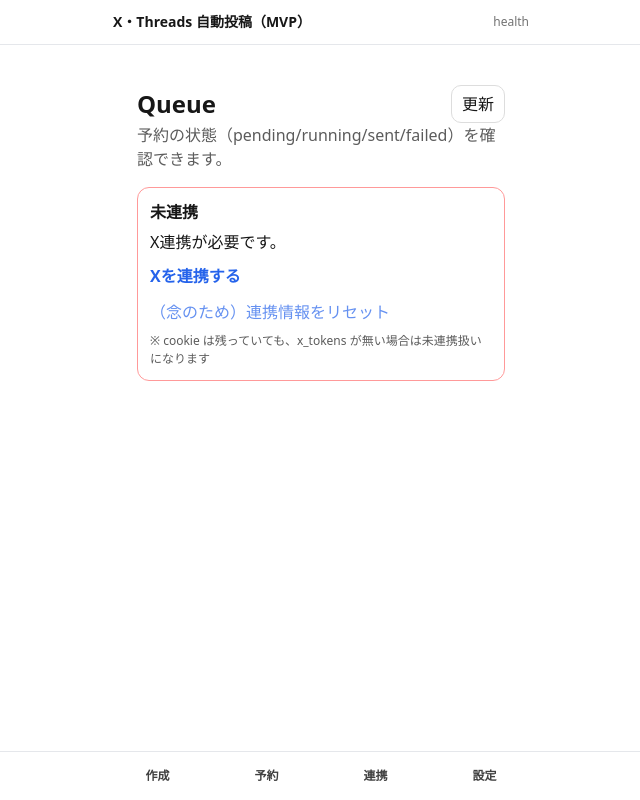
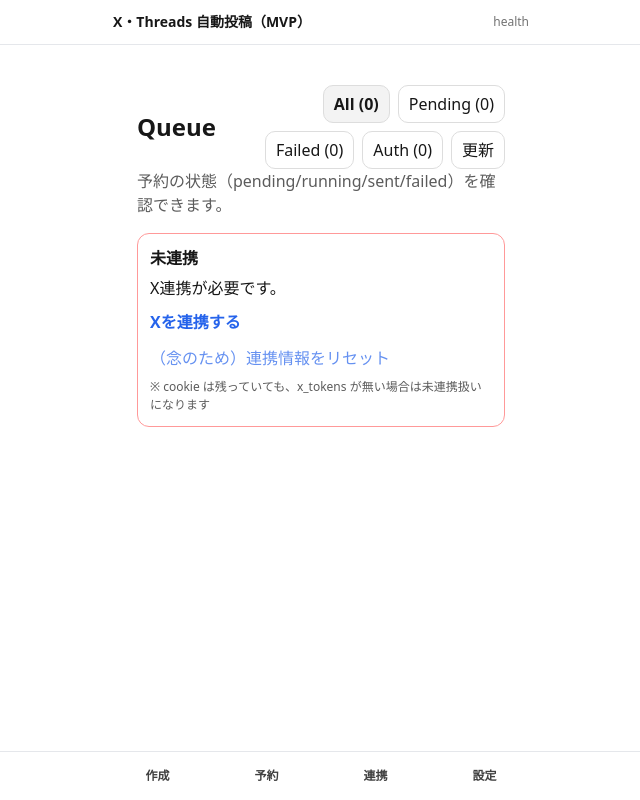
Before and after one commit to TT-03/X-Threads-, a Next.js app: page /queue in a window 1280 px wide. Shown: the whole page, without its empty margins (319-959 px from the left). Built offline with nearby package versions, Linux system fonts and the light colour scheme; no server answers.

Commit message:
Update page.tsx

```diff
--- a/app/(app)/queue/page.tsx
+++ b/app/(app)/queue/page.tsx
@@ -1,6 +1,6 @@
 "use client";
 
-import { useEffect, useState } from "react";
+import { useEffect, useMemo, useState } from "react";
 
 type Item = {
   id: string;
@@ -29,10 +29,15 @@
   );
 }
 
+type Filter = "all" | "pending" | "failed" | "auth_required";
+
 export default function QueuePage() {
   const [items, setItems] = useState<Item[]>([]);
   const [error, setError] = useState<string | null>(null);
   const [loading, setLoading] = useState(true);
+
+  // ✅ フィルタ
+  const [filter, setFilter] = useState<Filter>("all");
 
   useEffect(() => {
     let alive = true;
@@ -66,11 +71,61 @@
 
   const notConnected = !!(error && isNotConnectedMessage(error));
 
+  const counts = useMemo(() => {
+    const c = { all: items.length, pending: 0, failed: 0, auth_required: 0 } as const;
+    let pending = 0;
+    let failed = 0;
+    let auth_required = 0;
+
+    for (const it of items) {
+      if (it.status === "pending") pending++;
+      if (it.status === "failed") failed++;
+      if (it.status === "auth_required") auth_required++;
+    }
+
+    return { all: items.length, pending, failed, auth_required };
+  }, [items]);
+
+  const filteredItems = useMemo(() => {
+    if (filter === "all") return items;
+    return items.filter((it) => it.status === filter);
+  }, [items, filter]);
+
+  const filterButtonStyle = (active: boolean) =>
+    ({
+      padding: "6px 10px",
+      border: "1px solid #ddd",
+      borderRadius: 10,
+      background: active ? "#f3f3f3" : "white",
+      cursor: "pointer",
+      fontWeight: active ? 700 : 400,
+    } as const);
+
   return (
     <main style={{ padding: 24, maxWidth: 900, margin: "0 auto" }}>
+      {/* ヘッダー（タイトル・フィルタ・更新） */}
       <div style={{ display: "flex", alignItems: "center", justifyContent: "space-between", gap: 12 }}>
         <h1 style={{ fontSize: 24, fontWeight: 700, margin: 0 }}>Queue</h1>
 
+        <div style={{ display: "flex", alignItems: "center", gap: 8, flexWrap: "wrap", justifyContent: "flex-end" }}>
+          {/* ✅ フィルタ */}
+          <button onClick={() => setFilter("all")} style={filterButtonStyle(filter === "all")}>
+            All ({counts.all})
+          </button>
+          <button onClick={() => setFilter("pending")} style={filterButtonStyle(filter === "pending")}>
+            Pending ({counts.pending})
+          </button>
+          <button onClick={() => setFilter("failed")} style={filterButtonStyle(filter === "failed")}>
+            Failed ({counts.failed})
+          </button>
+          <button
+            onClick={() => setFilter("auth_required")}
+            style={filterButtonStyle(filter === "auth_required")}
+          >
+            Auth ({counts.auth_required})
+          </button>
+
+          {/* ✅ 更新 */}
           <button
             onClick={() => location.reload()}
             style={{
@@ -84,8 +139,11 @@
             更新
           </button>
         </div>
+      </div>
 
-      <p style={{ opacity: 0.7 }}>予約の状態（pending/running/sent/failed）を確認できます。</p>
+      <p style={{ opacity: 0.7 }}>
+        予約の状態（pending/running/sent/failed）を確認できます。
+      </p>
 
       {loading ? <div style={{ marginTop: 16, opacity: 0.7 }}>Loading…</div> : null}
 
@@ -120,17 +178,15 @@
       ) : null}
 
       <div style={{ display: "grid", gap: 12, marginTop: 16 }}>
-        {items.map((it) => {
+        {filteredItems.map((it) => {
           const isAuthRequired = it.status === "auth_required";
 
-          // ✅ (1) AUTH REQUIRED のときは「投稿を開く」を出さない（tweet_idがあっても念のため）
+          // AUTH REQUIRED のときは「投稿を開く」を出さない（tweet_idがあっても念のため）
           const tweetUrl =
             !isAuthRequired && it.tweet_id ? `https://x.com/i/web/status/${it.tweet_id}` : null;
 
-          // ✅ (2) auth_required のときだけ last_error を短くする
-          const errShort = it.last_error
-            ? short(it.last_error, isAuthRequired ? 80 : 140)
-            : null;
+          // auth_required のときだけ last_error を短くする
+          const errShort = it.last_error ? short(it.last_error, isAuthRequired ? 80 : 140) : null;
 
           return (
             <div key={it.id} style={{ border: "1px solid #ddd", borderRadius: 12, padding: 12 }}>
@@ -174,8 +230,10 @@
           );
         })}
 
-        {!loading && !error && items.length === 0 ? (
-          <div style={{ opacity: 0.7, marginTop: 12 }}>まだ予約がありません。</div>
+        {!loading && !error && filteredItems.length === 0 ? (
+          <div style={{ opacity: 0.7, marginTop: 12 }}>
+            {filter === "all" ? "まだ予約がありません。" : "このステータスの予約はありません。"}
+          </div>
         ) : null}
       </div>
     </main>
```
Lines whose indentation alone changed are shown as unchanged.
